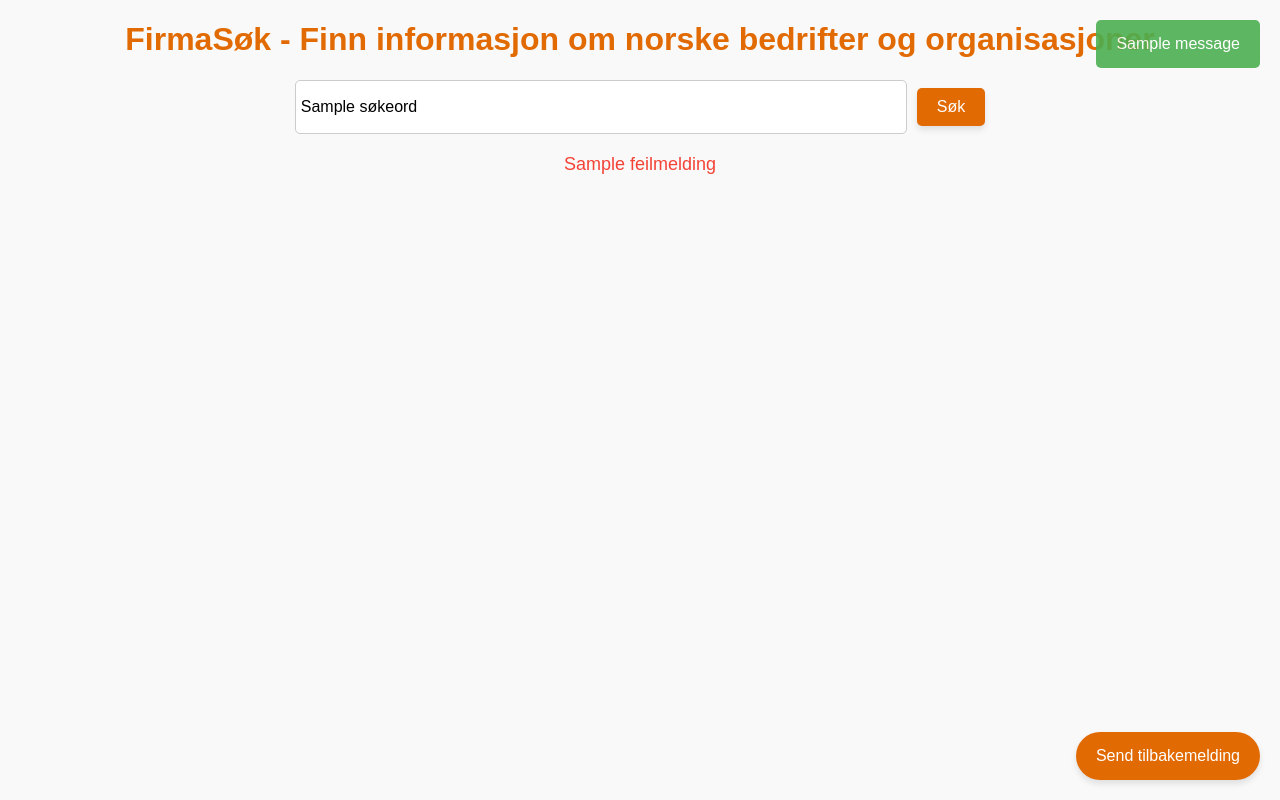
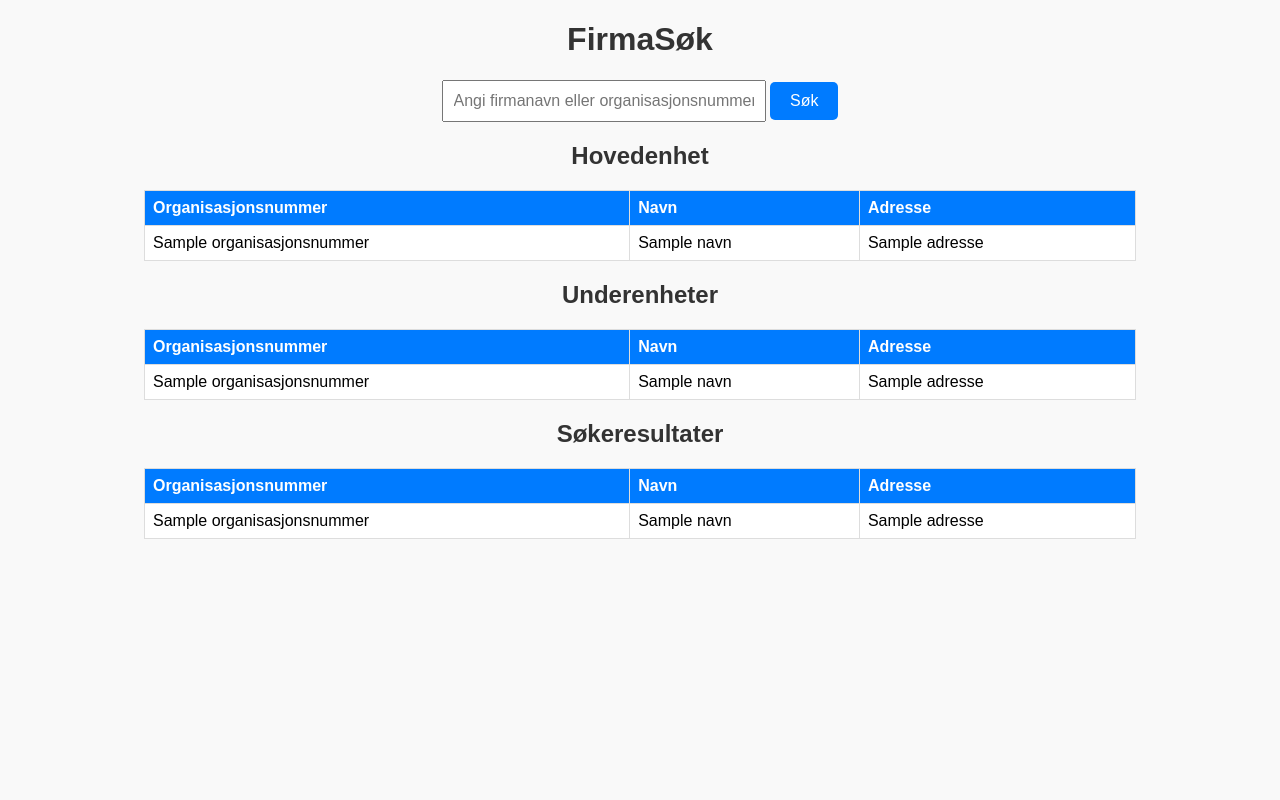
Before and after one commit to Orjanhell/Brreg_sok, a Python web app: template templates/index.html in a window 1280 px wide. Run offline with Jinja, Linux system fonts and the light colour scheme; the template is opened without the code that fills it: most values are stand-ins (such as "Sample title", 1, 10 or a date in 2020); one stand-in notice (Sample message) is shown.

Commit message:
Update index.html

```diff
--- a/templates/index.html
+++ b/templates/index.html
@@ -1,149 +1,140 @@
 <!DOCTYPE html>
-<html lang="no">
+<html lang="en">
 <head>
     <meta charset="UTF-8">
     <meta name="viewport" content="width=device-width, initial-scale=1.0">
-    <title>FirmaSøk - Søk etter norske bedrifter og organisasjoner</title>
-    <link rel="stylesheet" href="{{ url_for('static', filename='css/styles.css') }}">
+    <title>FirmaSøk</title>
+    <style>
+        body {
+            font-family: Arial, sans-serif;
+            margin: 20px;
+            background-color: #f9f9f9;
+        }
+        h1, h2 {
+            text-align: center;
+            color: #333;
+        }
+        form {
+            text-align: center;
+            margin-bottom: 20px;
+        }
+        input[type="text"] {
+            padding: 10px;
+            font-size: 16px;
+            width: 300px;
+        }
+        button {
+            padding: 10px 20px;
+            font-size: 16px;
+            background-color: #007BFF;
+            color: white;
+            border: none;
+            border-radius: 5px;
+            cursor: pointer;
+        }
+        button:hover {
+            background-color: #0056b3;
+        }
+        .results {
+            margin: 20px auto;
+            width: 80%;
+        }
+        table {
+            width: 100%;
+            border-collapse: collapse;
+            margin-top: 20px;
+            background-color: #fff;
+        }
+        th, td {
+            border: 1px solid #ddd;
+            padding: 8px;
+            text-align: left;
+        }
+        th {
+            background-color: #007BFF;
+            color: white;
+        }
+        .no-results {
+            text-align: center;
+            font-size: 18px;
+            color: #555;
+        }
+    </style>
 </head>
 <body>
-    {% with messages = get_flashed_messages(with_categories=true) %}
-        {% if messages %}
-            <div class="flash-messages">
-                {% for category, message in messages %}
-                    <div class="flash-message {{ category }}">{{ message }}</div>
-                {% endfor %}
-            </div>
-        {% endif %}
-    {% endwith %}
-
-    <h1>FirmaSøk - Finn informasjon om norske bedrifter og organisasjoner</h1>
+    <h1>FirmaSøk</h1>
     <form method="POST">
-        <input type="text" id="søkeord" name="søkeord" placeholder="Angi firmanavn eller organisasjonsnummer" value="{{ søkeord or '' }}" required>
+        <input type="text" name="søkeord" placeholder="Angi firmanavn eller organisasjonsnummer" required>
         <button type="submit">Søk</button>
     </form>
-
     <div class="results">
-        {% if feilmelding %}
-            <p class="no-results">{{ feilmelding }}</p>
-        {% elif søkeord %}
-            <h2>Søkeresultater for "{{ søkeord }}"</h2>
-            {% if hovedenheter %}
-                <table id="hovedenheter-tabell">
+        {% if enhet %}
+            <h2>Hovedenhet</h2>
+            <table>
                 <thead>
                     <tr>
-                            <th colspan="4" class="table-section-header">Hovedenheter</th>
-                        </tr>
-                        <tr>
-                            <th>Org.Nr</th>
+                        <th>Organisasjonsnummer</th>
                         <th>Navn</th>
                         <th>Adresse</th>
-                            <th>EHF</th>
                     </tr>
                 </thead>
                 <tbody>
-                        {% for hovedenhet in hovedenheter %}
-                        <tr class="{% if spesifikk_enhet and hovedenhet.organisasjonsnummer == spesifikk_enhet.organisasjonsnummer %}spesifikk-enhet{% endif %}">
-                            <td ondblclick="søkPåOrgNr('{{ hovedenhet.organisasjonsnummer }}')">{{ hovedenhet.organisasjonsnummer }}</td>
-                            <td ondblclick="søkPåNavn('{{ hovedenhet.navn }}')">{{ hovedenhet.navn }}</td>
-                            <td>{{ hovedenhet.adresse }}</td>
-                            <td>
-                                <span class="ehf-status gul" data-orgnummer="{{ hovedenhet.organisasjonsnummer }}"></span>
-                            </td>
+                    <tr>
+                        <td>{{ enhet.organisasjonsnummer }}</td>
+                        <td>{{ enhet.navn }}</td>
+                        <td>{{ enhet.adresse }}</td>
+                    </tr>
+                </tbody>
+            </table>
+        {% endif %}
+
+        {% if underenheter %}
+            <h2>Underenheter</h2>
+            <table>
+                <thead>
+                    <tr>
+                        <th>Organisasjonsnummer</th>
+                        <th>Navn</th>
+                        <th>Adresse</th>
+                    </tr>
+                </thead>
+                <tbody>
+                    {% for underenhet in underenheter %}
+                    <tr>
+                        <td>{{ underenhet.organisasjonsnummer }}</td>
+                        <td>{{ underenhet.navn }}</td>
+                        <td>{{ underenhet.adresse }}</td>
                     </tr>
                     {% endfor %}
                 </tbody>
             </table>
         {% endif %}
 
-            {% if underenheter %}
-                <table id="underenheter-tabell">
+        {% if resultater %}
+            <h2>Søkeresultater</h2>
+            <table>
                 <thead>
                     <tr>
-                            <th colspan="4" class="table-section-header">Underenheter</th>
-                        </tr>
-                        <tr>
-                            <th>Org.Nr</th>
+                        <th>Organisasjonsnummer</th>
                         <th>Navn</th>
                         <th>Adresse</th>
-                            <th>EHF</th>
                     </tr>
                 </thead>
                 <tbody>
-                        {% for underenhet in underenheter %}
-                        <tr class="{% if spesifikk_enhet and underenhet.organisasjonsnummer == spesifikk_enhet.organisasjonsnummer %}spesifikk-enhet{% endif %}">
-                            <td ondblclick="søkPåOrgNr('{{ underenhet.organisasjonsnummer }}')">{{ underenhet.organisasjonsnummer }}</td>
-                            <td ondblclick="søkPåNavn('{{ underenhet.navn }}')">{{ underenhet.navn }}</td>
-                            <td>{{ underenhet.adresse }}</td>
-                            <td>
-                                <span class="ehf-status gul" data-orgnummer="{{ underenhet.organisasjonsnummer }}"></span>
-                            </td>
+                    {% for resultat in resultater %}
+                    <tr>
+                        <td>{{ resultat.organisasjonsnummer }}</td>
+                        <td>{{ resultat.navn }}</td>
+                        <td>{{ resultat.adresse }}</td>
                     </tr>
                     {% endfor %}
                 </tbody>
             </table>
         {% endif %}
+
+        {% if ingen_treff %}
+            <p class="no-results">Ingen resultater funnet for "{{ søkeord }}".</p>
         {% endif %}
     </div>
-
-    <button id="feedback-button">Send tilbakemelding</button>
-
-    <div id="feedback-modal" class="modal">
-        <div class="modal-content">
-            <span class="close-button">&times;</span>
-            <h2>Send Tilbakemelding</h2>
-            <form id="feedback-form">
-                <label for="tilbakemelding">Din tilbakemelding:</label>
-                <textarea id="tilbakemelding" name="tilbakemelding" rows="4" required></textarea>
-                <button type="submit">Send</button>
-            </form>
-        </div>
-    </div>
-
-    <script src="{{ url_for('static', filename='js/sortering.js') }}"></script>
-    <script src="{{ url_for('static', filename='js/ehf.js') }}"></script>
-    <script>
-        function søkPåOrgNr(orgNr) {
-            const søkefelt = document.getElementById('søkeord');
-            søkefelt.value = orgNr;
-            søkefelt.form.submit();
-        }
-
-        function søkPåNavn(navn) {
-            const søkefelt = document.getElementById('søkeord');
-            søkefelt.value = navn;
-            søkefelt.form.submit();
-        }
-
-        const feedbackButton = document.getElementById('feedback-button');
-        const feedbackModal = document.getElementById('feedback-modal');
-        const closeButton = document.querySelector('.close-button');
-        const feedbackForm = document.getElementById('feedback-form');
-
-        feedbackButton.addEventListener('click', () => {
-            feedbackModal.style.display = 'block';
-        });
-
-        closeButton.addEventListener('click', () => {
-            feedbackModal.style.display = 'none';
-        });
-
-        window.addEventListener('click', (event) => {
-            if (event.target == feedbackModal) {
-                feedbackModal.style.display = 'none';
-            }
-        });
-
-        feedbackForm.addEventListener('submit', (event) => {
-            event.preventDefault();
-            const tilbakemelding = document.getElementById('tilbakemelding').value;
-            const receiverEmail = "orjan.helland@senabeikeland.no";
-            const subject = "Tilbakemeldinger fra Brønnøysund FirmaSøk";
-            const body = encodeURIComponent(tilbakemelding);
-            const mailtoLink = `mailto:${receiverEmail}?subject=${encodeURIComponent(subject)}&body=${body}`;
-            window.location.href = mailtoLink;
-            feedbackModal.style.display = 'none';
-        });
-    </script>
 </body>
 </html>
```
Lines whose indentation alone changed are shown as unchanged.
